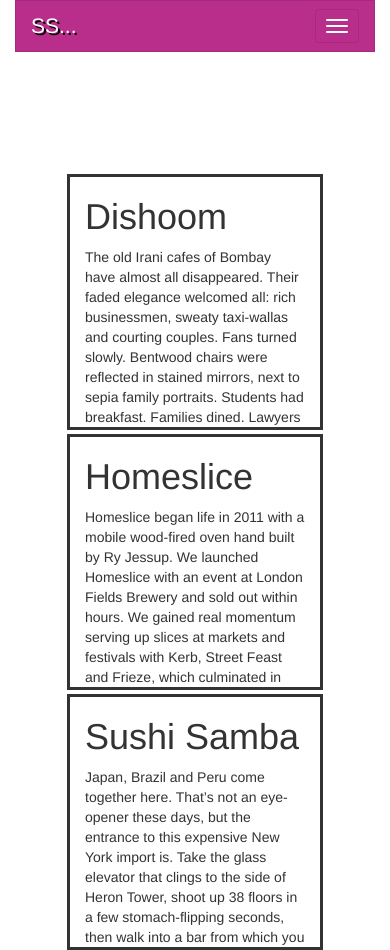
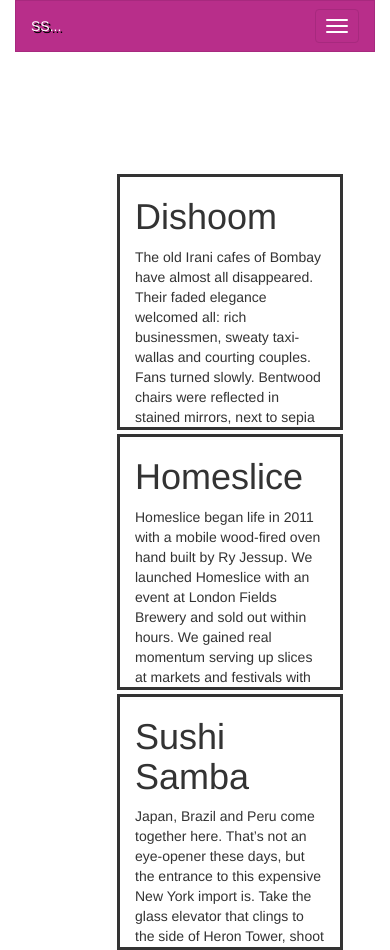
Before and after one commit to RoEdey/RoEdey.github.io, a plain HTML site: page our_recommendations.html in a window 390 px wide. Shown: the top 950 px of the page. Drawn offline with nearby package versions, Linux system fonts and the light colour scheme.

Commit message:
tidied CSS

```diff
--- a/recommendations.css
+++ b/recommendations.css
@@ -1,10 +1,37 @@
+/* restaurant info boxes CSS */
 
+.row{
+
+  margin: 100px 30px 30px 100px;
+
+}
+
+.col-sm-3{
+  outline-style: solid;
+  outline-width: 3px;
+  overflow: hidden;
+  height: 250px;
+  float: left;
+  position: relative;
+  transition: height 0.5s;
+  -webkit-transition: height 0.5s;
+  margin: 5px;
+
+}
+
+.col-sm-3:hover {
+
+  height: auto;
+
+}
+
+/*NavBar CSS */
 .container-fluid li{
 
 
   display: inline;
   text-align: center;
-	margin: 0px 15px 0px 15px;
+  margin: 0px 15px 0px 15px;
   padding: 0px 0px 0px
 
 }
@@ -25,33 +52,14 @@
   font-weight:bold;
 
 }
+@media (max-width: 950px){
 
-.row{
-
-  margin: 100px 50px 30px 50px;
-
+  .container-fluid a {
+    font-size:1em;
+  }
 }
 
-.col-sm-3{
-  outline-style: solid;
-  outline-width: 3px;
-  overflow: hidden;
-  height: 250px;
-  float: left;
-  position: relative;
-  transition: height 0.5s;
-  -webkit-transition: height 0.5s;
-  margin: 5px;
-
-}
-
-.col-sm-3:hover {
-
-  height: auto;
-
-
-}
-@media (max-width:950px) {
+@media (max-width:700px) {
     .navbar-header {
         float: none;
     }
```
